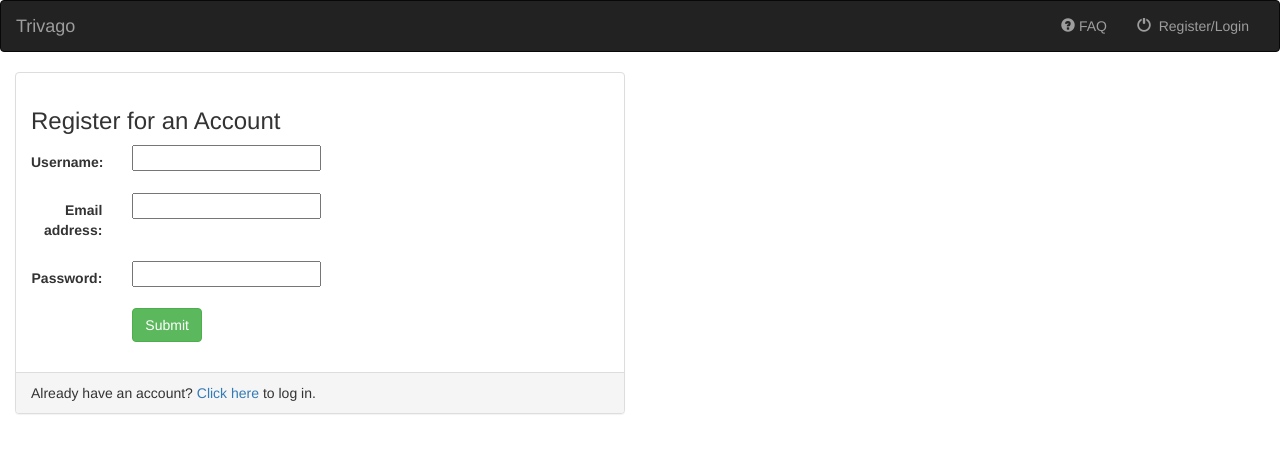
After one commit to akshayrs3/wt2, a Django app: page /register in a window 1280 px wide. The commit adds this page. Shown: the top 453 px of the page. Run offline with Django 3.2, Linux system fonts and the light colour scheme; some libraries are stand-ins or nearby versions.

```diff
--- /dev/null
+++ b/tourism/main_app/forms.py
@@ -0,0 +1,10 @@
+from django.contrib.auth.models import User
+from django import forms
+
+class UserForm(forms.ModelForm):
+
+	#password = forms.CharField(widget=forms.PasswordInput)
+
+	class Meta:
+		model = User
+		fields = ['username', 'email', 'password']
--- a/tourism/main_app/templates/main_app/base.html
+++ b/tourism/main_app/templates/main_app/base.html
@@ -30,14 +30,28 @@
       <!-- Items -->
       <div class="collapse navbar-collapse" id="topNavBar">
         <ul class="nav navbar-nav navbar-right">
+          {% if request.session.username  %}
+            <li>
+              <a href="#">
+                <span class="glyphicon glyphicon-user" aria-hidden="true"></span >&nbsp;
+                Hi, {{ request.session.username}}
+              </a>
+            </li>
+          {% endif %}
           <li>
             <a href="#">
-              <span class="glyphicon glyphicon-plus" aria-hidden="true"></span>&nbsp;FAQ
+              <span class="glyphicon glyphicon-question-sign" aria-hidden="true"></span >&nbsp;FAQ
             </a>
           </li>
           <li>
-            <a href="{% url 'main_app:LoginPage' %}">
-              <span class="glyphicon glyphicon-off" aria-hidden="true"></span>&nbsp; Login
+            <a href="{% url 'main_app:RegisterPage' %}">
+              <span class="glyphicon glyphicon-off" aria-hidden="true"></span>&nbsp;
+
+              {% if 'username' in request.session  %}
+                  Logout
+              {% else %}
+                  Register/Login
+              {% endif %}
             </a>
           </li>
         </ul>
--- a/tourism/main_app/templates/main_app/login_page.html
+++ b/tourism/main_app/templates/main_app/login_page.html
@@ -3,7 +3,7 @@
 {% block body %}
 <h3>Already a member?</h3>
 
-  <form class="form-horizontal" action="{% url 'main_app:Index' %}"
+  <form class="form-horizontal" action="{% url 'main_app:LoginPage' %}"
   method="post" enctype="multipart/form-data">
     {% csrf_token %}
 
@@ -20,7 +20,7 @@
     <div class="form-group">
       <div class="col-sm-offset-1 col-sm-10">
         <button type="submit" class="btn btn-success" name="login" name="login-submit">
-        Search Hotels</button>
+        Login</button>
       </div>
     </div>
   </form>
--- /dev/null
+++ b/tourism/main_app/templates/main_app/register.html
@@ -0,0 +1,43 @@
+{% extends 'main_app/base.html' %}
+{% block title %}Register{% endblock %}
+
+
+{% block body %}
+<p>{{ form.errors }} {{ form.non_field_errors }}</p>
+<div class="container-fluid">
+
+    <div class="row">
+        <div class="col-sm-12 col-md-6">
+            <div class="panel panel-default">
+                <div class="panel-body">
+                    <h3>Register for an Account</h3>
+
+                    <form class="form-horizontal" role="form" action="" method="post" enctype="multipart/form-data">
+                        {% for field in form %}
+                            <div class="form-group">
+                                <div class="col-sm-offset-2 col-sm-10">
+                                    <span class="text-danger small">{{ field.errors }}</span>
+                                </div>
+                                <label class="control-label col-sm-2">{{ field.label_tag }}</label>
+                                <div class="col-sm-10">{{ field }}</div>
+                            </div>
+                        {% endfor %}
+                        {% csrf_token %}
+
+                        <div class="form-group">
+                            <div class="col-sm-offset-2 col-sm-10">
+                                <button type="submit" class="btn btn-success">Submit</button>
+                            </div>
+                        </div>
+                    </form>
+                </div>
+                <div class="panel-footer">
+                    Already have an account? <a href="{% url 'main_app:LoginPage' %}">Click here</a> to log in.
+                </div>
+            </div>
+        </div>
+    </div>
+
+</div>
+
+{% endblock %}
--- a/tourism/main_app/urls.py
+++ b/tourism/main_app/urls.py
@@ -9,5 +9,5 @@ urlpatterns = [
     path('login_page', views.LoginPage.as_view(), name='LoginPage'),
     path('get_cities', views.GetCities.as_view(), name = 'GetCities'),
     path('selection_page', views.SelectionPage.as_view(), name = 'SelectionPage'),
-
+    path('register', views.UserFormView.as_view(), name='RegisterPage'),
 ]
--- a/tourism/main_app/views.py
+++ b/tourism/main_app/views.py
@@ -13,9 +13,59 @@ from rest_framework.renderers import TemplateHTMLRenderer
 
 from .models import User, Hotel, Session
 
+from django.shortcuts import render, redirect
+from django.contrib.auth import authenticate, login, logout
+from django.views.generic import View
+from .forms import UserForm
+
+# Create your views here.
+class UserFormView(TemplateView):
+	form_class = UserForm
+	template_name = 'main_app/register.html'
+
+	#display blank form for new login
+	def get(self, request):
+		if "username" in request.session:
+			del request.session["username"]
+			logout(request)
+
+		form = self.form_class(None)
+		return render(request, self.template_name, {'form':form})
+
+	#after submit
+	def post(self, request):
+		form = UserForm(data=request.POST)
+
+		#print(type(form),form, "123\n\n\n\n")
+		un = request.POST.get("username", " ")
+		print(request.POST)
+
+		if(form.is_valid()):
+			user = form.save(commit=False)#not saved to db yet
+			username = form.cleaned_data['username']
+			password = form.cleaned_data['password']
+
+			print("\n\n\n\n",username, password)
+			user.set_password(password) #set password
+
+			user.save()
+
+			#return user if correct
+
+			user = authenticate(username=username, password=password)
+
+			if user is not None:
+
+				if user.is_active:
+					login(request, user)
+					request.session['username'] = username
+					#refer user as request.user
+					return render(request, 'main_app/index.html')
+
+		return render(request, self.template_name, {'form':form})
 
 
-# Create your views here.
+
 class Index(TemplateView):
     template_name = 'main_app/index.html'
 
@@ -41,13 +91,11 @@ class GetCities(APIView):
 class SelectionPage(TemplateView):
 	template_name = 'main_app/selection_page.html'
 
-	def get(self, request):
-		session_object = Session.objects.get(pk = 1)
-		check_in = session_object.check_in
-		check_out = session_object.check_out
-		print("\n\n\n\n\n\n\n\n\n", check_in, check_out)
-		return render(request, self.template_name, {'check_in': check_in,
-		 'check_out': check_out})
+	def post(self, request):
+		hotel_name = request.POST.get("hotel-name", " ")
+		hotel = Hotel.objects.get(name = hotel_name)
+
+		return render(request, self.template_name, {'hotel_name': result})
 
 class SearchPage(TemplateView):
 	template_name = 'main_app/search_page.html'
@@ -81,3 +129,18 @@ class SearchPage(TemplateView):
 
 class LoginPage(TemplateView):
 	template_name = 'main_app/login_page.html'
+
+	def post(self, request):
+		username = request.POST.get("username", " ")
+		password = request.POST.get("password", " ")
+		user = authenticate(username=username, password=password)
+
+		if user is not None:
+			if user.is_active:
+				login(request, user)
+				request.session['username'] = username
+				return render(request, 'main_app/index.html')
+
+
+
+		return render(request, self.template_name)
```
Also changed, not shown: tourism/main_app/models.py (+11 -11 lines), tourism/main_app/templates/main_app/search_page.html (+20 -6 lines), tourism/main_app/templates/main_app/selection_page.html (+27 -24 lines), tourism/db.sqlite3, tourism/evolvebackresort.jpg (deleted), tourism/main_app/migrations/0007_auto_20191119_0552.py (added), tourism/main_app/static/main_app/images/itc_gardenia.jpeg (deleted), tourism/main_app/static/main_app/images/itcgardenia.jpeg (renamed from tourism/itc_gardenia.jpeg), tourism/tajwestbengaluru.jpg (deleted), tourism/thegrandhyatt.webp (deleted), tourism/theleelapalace.jpg (deleted).
